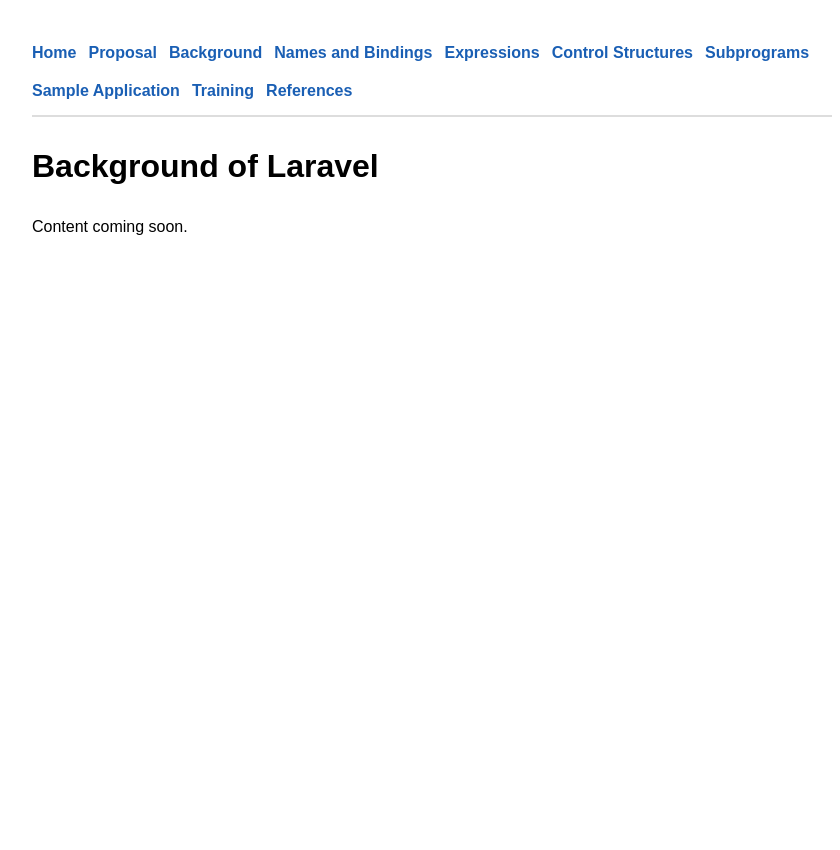
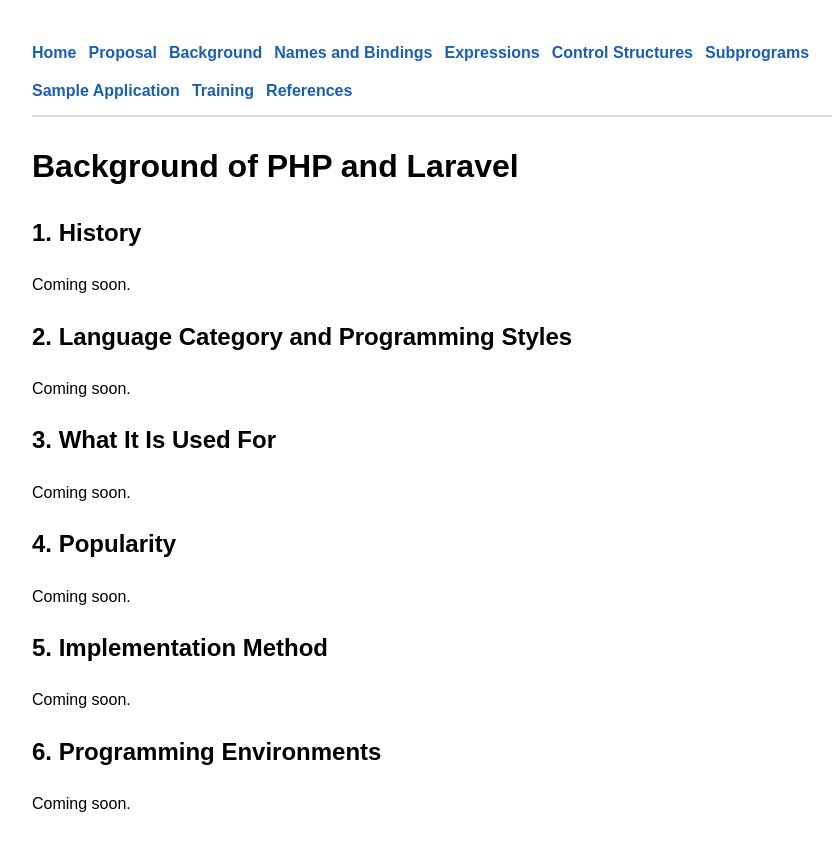
Before and after one commit to LyeChiaEe-MMU/TPL6213_Laravel, a plain HTML site: page background.html in a window 1280 px wide. Shown: the whole page, without its empty margins (208-1048 px from the left). Before the commit the page ends 800 px from the top, so only its background shows below. Drawn offline with Linux system fonts and the light colour scheme.

Commit message:
add background headings

```diff
--- a/background.html
+++ b/background.html
@@ -3,11 +3,30 @@
 <head>
   <meta charset="UTF-8">
   <meta name="viewport" content="width=device-width, initial-scale=1">
-  <title>Background of Laravel | TPL6213 Laravel</title>
+  <title>Background | TPL6213 Laravel</title>
   <link rel="stylesheet" href="style.css">
 </head>
 <body><nav><a href="index.html">Home</a> <a href="proposal.html">Proposal</a> <a href="background.html">Background</a> <a href="names-bindings.html">Names and Bindings</a> <a href="expressions.html">Expressions</a> <a href="control.html">Control Structures</a> <a href="subprograms.html">Subprograms</a> <a href="sample-app.html">Sample Application</a> <a href="training.html">Training</a> <a href="references.html">References</a></nav>
-  <h1>Background of Laravel</h1>
-  <p>Content coming soon.</p>
+
+  <h1>Background of PHP and Laravel</h1>
+
+  <h2>1. History</h2>
+  <p>Coming soon.</p>
+
+  <h2>2. Language Category and Programming Styles</h2>
+  <p>Coming soon.</p>
+
+  <h2>3. What It Is Used For</h2>
+  <p>Coming soon.</p>
+
+  <h2>4. Popularity</h2>
+  <p>Coming soon.</p>
+
+  <h2>5. Implementation Method</h2>
+  <p>Coming soon.</p>
+
+  <h2>6. Programming Environments</h2>
+  <p>Coming soon.</p>
+
 </body>
 </html>
```
